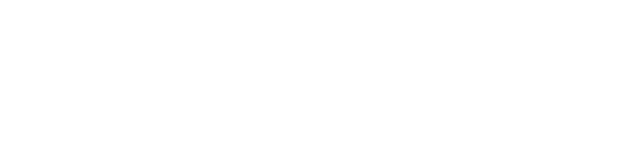
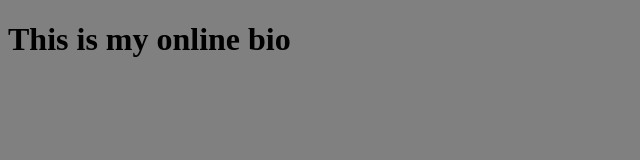
Before and after one commit to KristenMorrison/KristenMorrison.github.io, a plain HTML site: page index.html in a window 1280 px wide. Shown: the whole page, without its empty margins (0-640 px from the left). Drawn offline with Linux system fonts and the light colour scheme.

Commit message:
added some text

```diff
--- a/index.html
+++ b/index.html
@@ -9,6 +9,6 @@
     <title>My Bio</title>
 </head>
 <body>
-
+    <h1>This is my online bio</h1>
 </body>
 </html>
--- a/styles.css
+++ b/styles.css
@@ -0,0 +1,3 @@
+body {
+    background-color: gray;
+}
```
